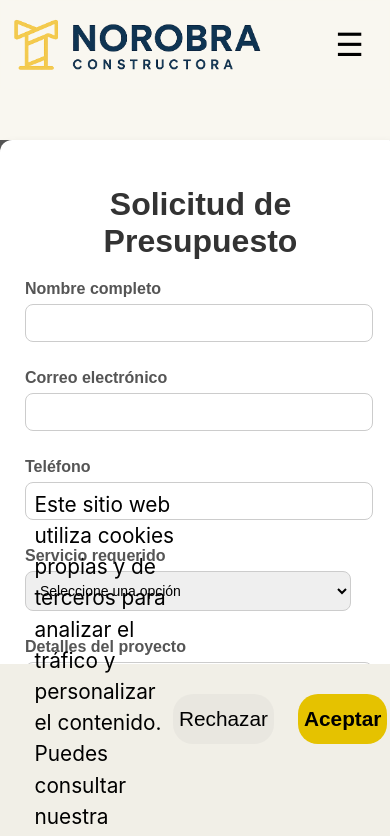
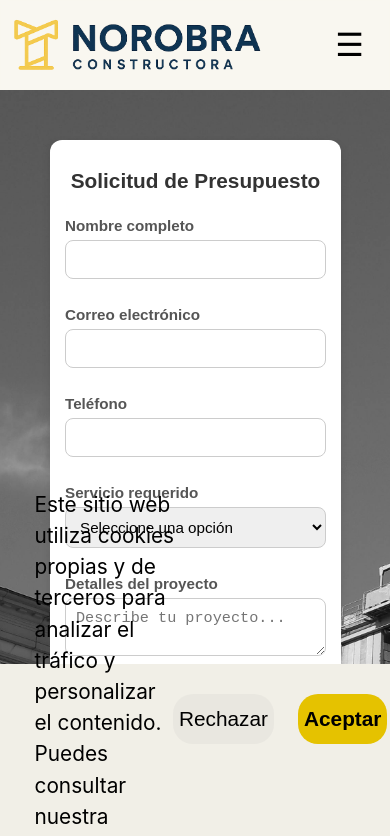
Before and after one commit to ToniBARROJ/norobra-website, a React (Create React App) app: page /budgetForm in a window 390 px wide. Shown: the top 836 px of the page. Built offline with nearby package versions, Linux system fonts and the light colour scheme.

Commit message:
fix: css de budgetForm responsive

```diff
--- a/jsconfig.json
+++ b/jsconfig.json
@@ -1,6 +1,5 @@
 {
     "compilerOptions": {
-        // ...other options
         "jsx": "react-jsx"
     },
     "include": ["src/**/*.js", "src/**/*.jsx"]
--- a/src/pages/BudgetForm/budgetForm.css
+++ b/src/pages/BudgetForm/budgetForm.css
@@ -1,26 +1,26 @@
 .form-page {
     font-family: Arial, sans-serif;
-    margin: 0;
-    padding: 0;
     background-image: url("../../assets/images/form_background_2.jpg");
     background-repeat: no-repeat;
     background-size: cover;
-    height: calc(100vh + 90px);
+    padding: 50px;
+    min-height: 100vh;
 
     .form-container {
         width: 90%;
         max-width: 600px;
-        margin: 50px auto;
+        margin: 0 auto;
         background: #fff;
-        padding: 25px 25px;
+        padding: 20px 40px;
         border-radius: 12px;
         box-shadow: 0 4px 10px rgba(0, 0, 0, 0.1);
     }
 
     h1 {
         text-align: center;
-        margin-bottom: 20px;
+        margin-bottom: 1.5rem;
         color: #333;
+        font-size: 2rem;
     }
 
     label {
@@ -28,23 +28,25 @@
         margin: 12px 0 6px;
         font-weight: bold;
         color: #555;
+        font-size: 1rem;
     }
 
     input,
     textarea,
     select,
     button {
-        width: 93%;
+        width: 100%;
         padding: 10px;
         margin-bottom: 15px;
         border: 1px solid #ccc;
         border-radius: 8px;
-        font-size: 14px;
+        font-size: 1rem;
+        box-sizing: border-box;
     }
 
     textarea {
         resize: vertical;
-        min-height: 100px;
+        min-height: 2.5rem;
     }
 
     button {
@@ -59,4 +61,52 @@
     button:hover {
         background-color: #45a049;
     }
+
+    @media (max-width: 992px) {
+        .form-container {
+            max-width: 80%;
+            padding: 20px;
+        }
+    }
+
+    @media (max-width: 768px) {
+        .form-container {
+            max-width: 98%;
+            padding: 15px;
+        }
+
+        h1 {
+            font-size: 1.5rem;
+        }
+
+        label {
+            font-size: 0.95rem;
+        }
+
+        input,
+        textarea,
+        select,
+        button {
+            font-size: 0.95rem;
+        }
+    }
+
+    @media (max-width: 480px) {
+        .form-page {
+            padding: 20px 10px;
+        }
+
+        .form-container {
+            padding: 15px;
+        }
+
+        h1 {
+            font-size: 1.3rem;
+        }
+
+        button {
+            font-size: 1rem;
+            padding: 12px;
+        }
+    }
 }
```
